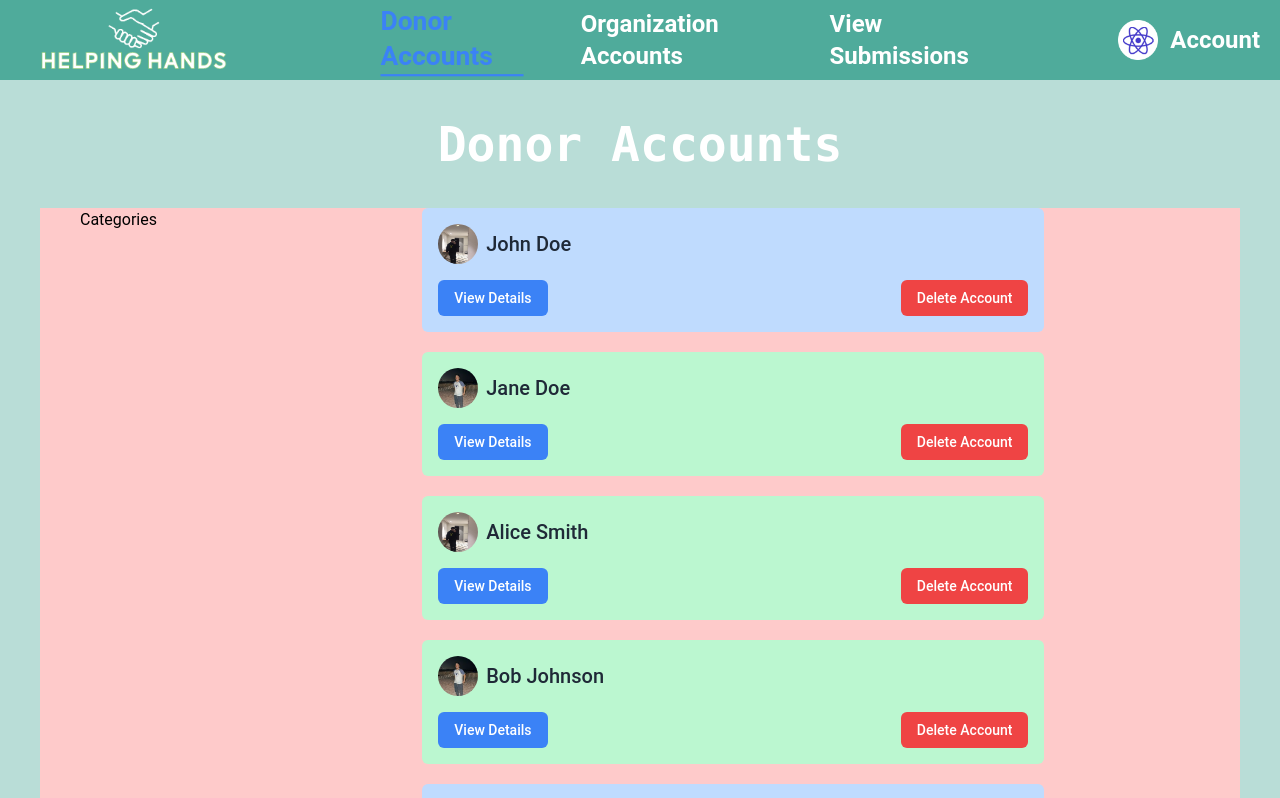
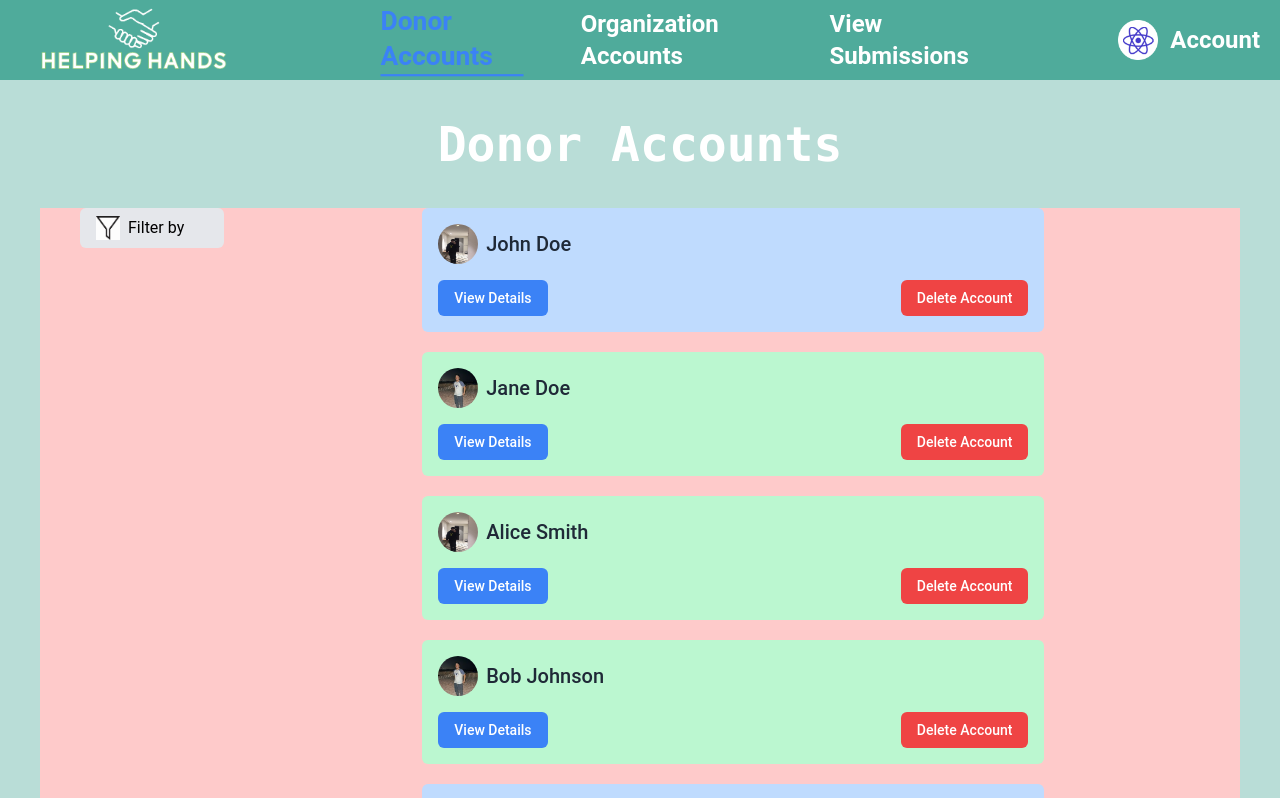
Before and after one commit to MohamedEmadFahmy/Helping-Hands, a React (Vite) app: page /admin/donor-accounts in a window 1280 px wide. Shown: the top 798 px of the page. Built offline with nearby package versions, Linux system fonts and the light colour scheme.

Commit message:
test-commit

```diff
--- a/src/components/DonorAccountCards.jsx
+++ b/src/components/DonorAccountCards.jsx
@@ -27,13 +27,13 @@ const DonorAccountCards = ({ activeFilters }) => {
 		console.log("Deleted", id);
 	};
 
-	const filteredAccounts = accounts.filter((account) => {
-		return activeFilters.includes(account.accountType);
-	});
+	// const filteredAccounts = accounts.filter((account) => {
+	// 	return activeFilters.includes(account.accountType);
+	// });
 
 	return (
 		<div className="flex flex-col items-center justify-center w-10/12 h-full gap-5 ">
-			{filteredAccounts.map((account) => (
+			{data.map((account) => (
 				<DonorAccountCard
 					key={account.id}
 					accountId={account.id}
--- a/src/pages/AdminDonorAccounts.jsx
+++ b/src/pages/AdminDonorAccounts.jsx
@@ -4,28 +4,11 @@ import DonorAccountCards from "../components/DonorAccountCards";
 import filterIcon from "../assets/images/gand/filterr.jpeg"; // Assuming the image path is correct
 import Filter from "../components/Filter";
 
-// const [showFilterOptions, toggleFilterOptions] = useState(false);
 const DonorAccounts = () => {
 	const allFilters = ["Regular Donors", "Teachers", "Doctors"];
 	const [activeFilters, setActiveFilters] = useState(allFilters);
 
-	const filters = {
-		Gender: {
-			options: ["Male", "Female"],
-		},
-		Age: {
-			options: ["Under 18", "18-30", "31-45", "Over 45"],
-		},
-		Location: {
-			options: ["North", "South", "East", "West"],
-			subcategories: {
-				North: ["City A", "City B"],
-				South: ["City C", "City D"],
-				East: ["City E", "City F"],
-				West: ["City G", "City H"],
-			},
-		},
-	};
+	const [showFilterOptions, toggleFilterOptions] = useState(false);
 
 	return (
 		<div className=" bg-primaryShades-200 p-10 gap-10 min-h-[90vh] w-full flex flex-col items-center justify-center">
@@ -33,13 +16,47 @@ const DonorAccounts = () => {
 				Donor Accounts
 			</h1>
 			<div className="w-full flex bg-red-200 justify-between p-10 pt-0">
-				<Filter
+				{/* <Filter
 					filters={filters}
 					activeFilters={activeFilters}
 					setActiveFilters={setActiveFilters}
-				/>
+				/> */}
+				<div className="">
+					<button
+						className="flex items-center px-4 py-2 rounded-md bg-gray-200 hover:bg-gray-300 focus:outline-none focus:ring-1 focus:ring-blue-500"
+						onClick={() => toggleFilterOptions(!showFilterOptions)}
+					>
+						<img
+							src={filterIcon}
+							alt="Filter"
+							className="w-6 h-6 mr-2"
+						/>
+						<span className="mr-2">Filter by</span>
+						<svg
+							className="w-4 h-4 fill-current"
+							viewBox="0 0 20 20"
+							xmlns="http://www.w3.org/2000/svg"
+						></svg>
+					</button>
 
-				<DonorAccountCards activeFilters={activeFilters} />
+					{showFilterOptions && (
+						<div className="absolute mt-2 w-40 bg-white rounded-md shadow-md z-10">
+							{allFilters.map((filter) => (
+								<button
+									key={filter}
+									className="block w-full px-4 py-2 text-sm text-left hover:bg-gray-100 rounded-md"
+									onClick={() => {
+										// Handle filter option click
+										toggleFilterOptions(false);
+									}}
+								>
+									{filter}
+								</button>
+							))}
+						</div>
+					)}
+				</div>{" "}
+				<DonorAccountCards allFilters={allFilters} />
 			</div>
 		</div>
 	);
--- a/src/pages/DonorDonatePage.jsx
+++ b/src/pages/DonorDonatePage.jsx
@@ -388,6 +388,7 @@ const DonorDonatePage = () => {
 			<div className="w-4/5 flex justify-around gap-10">
 				<div className="w-2/5 h-screen flex flex-col items-center">
 					<div className="h-auto bg-gray-200 w-2/3 flex flex-col items-center justify-center gap-10 rounded-lg p-10">
+						<input type="text" placeholder="Search" />
 						<h1 className="text-black text-5xl">Filter</h1>
 						<div className="flex flex-col items-center justify-center">
 							{donationTypes.map((request, index) => (
```
